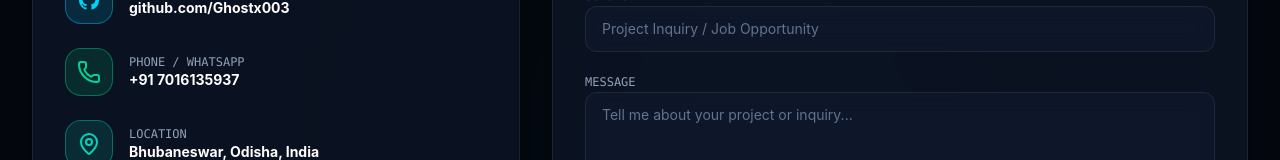
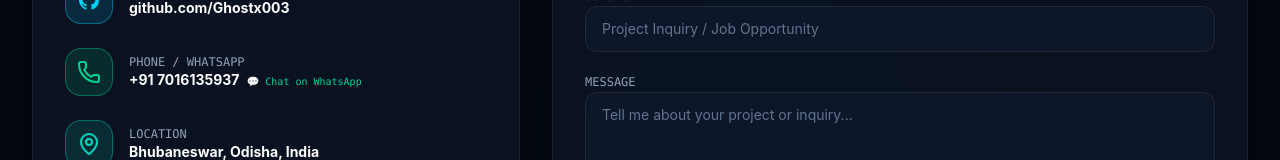
Before and after one commit to Ghostx003/PORTFOLIO-WEB, a React (Vite) app: page / in a window 1280 px wide. Shown: the part 7896-8056 px from the top of the page. Built offline with nearby package versions, Linux system fonts and the light colour scheme.

Commit message:
update_whatsapp_click_to_chat_link

```diff
--- a/src/components/Contact.jsx
+++ b/src/components/Contact.jsx
@@ -140,15 +140,20 @@ const Contact = () => {
                   </div>
                 </div>
 
-                {/* Phone Box */}
+                {/* Phone & WhatsApp Box */}
                 <div className="flex items-center gap-4">
                   <div className="w-12 h-12 rounded-2xl bg-emerald-600/20 border border-emerald-400/40 flex items-center justify-center text-emerald-400 shrink-0">
                     <Phone className="w-6 h-6" />
                   </div>
                   <div className="flex-1 min-w-0">
                     <span className="text-xs text-slate-400 font-mono block">PHONE / WHATSAPP</span>
-                    <a href={`tel:${phone}`} className="text-sm font-bold text-white hover:text-emerald-300 transition-colors block">
-                      {phone}
+                    <a
+                      href="https://wa.me/917016135937?text=Hi%20Devi,%20I%20saw%20your%20portfolio!"
+                      target="_blank"
+                      rel="noopener noreferrer"
+                      className="text-sm font-bold text-white hover:text-emerald-300 transition-colors block"
+                    >
+                      {phone} <span className="text-[10px] text-emerald-400 font-mono font-normal ml-1">💬 Chat on WhatsApp</span>
                     </a>
                   </div>
                 </div>
```
